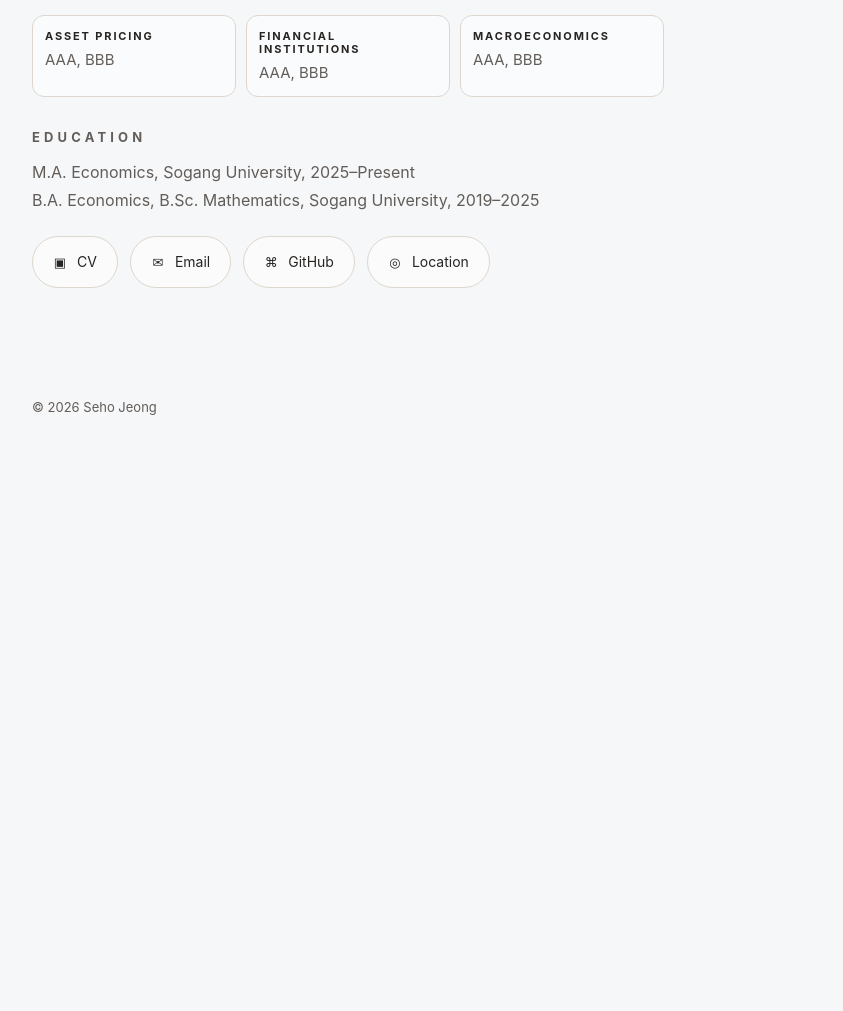
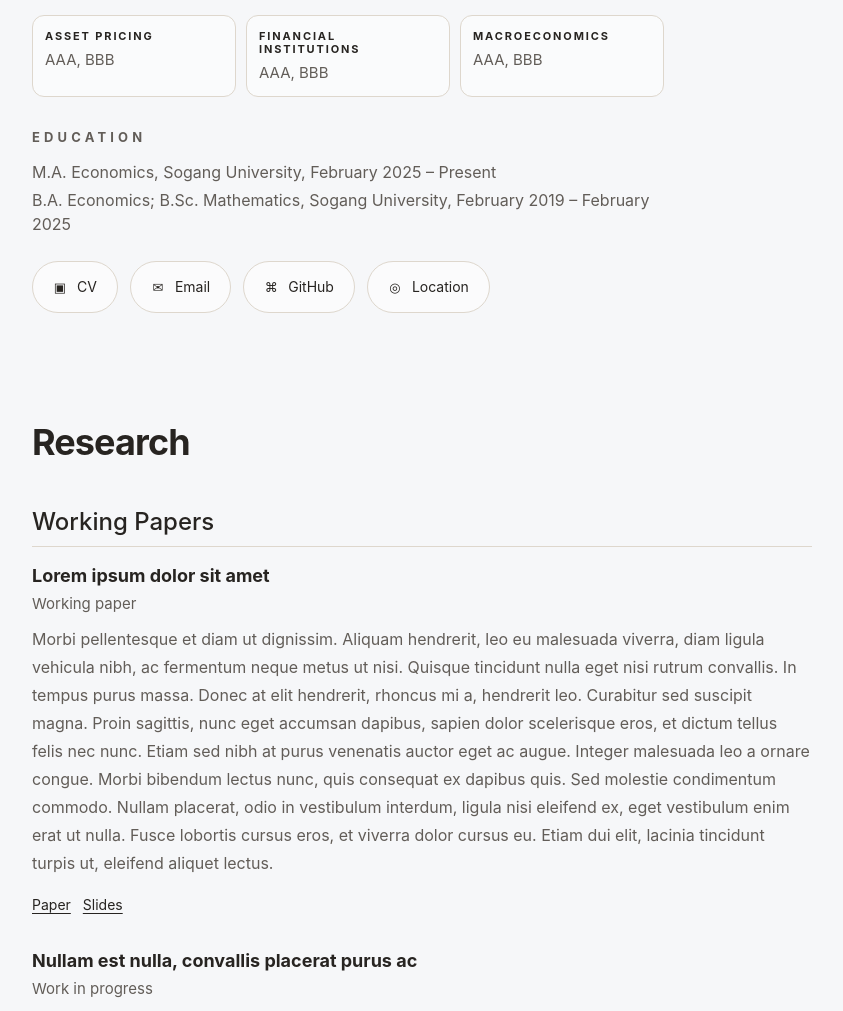
Before and after one commit to jeong-seho/jeong-seho.github.io, a Jekyll site: the page built from index.md, in a window 1280 px wide and 1400 px high, cut to the strip 389-1400 px from the top of the window. Shown: the whole strip, without its empty margins (68-911 px from the left). Built offline with Jekyll 4.4.1, drawn with Linux system fonts in a browser that asks for light colours; some web fonts are replaced; some of the changed text lies outside the part shown.

Commit message:
Design updates

```diff
--- a/_config.yml
+++ b/_config.yml
@@ -7,6 +7,6 @@
 
 nav:
   - title: Home
-    url: /
+    url: "#home"
   - title: Research
-    url: /research/
+    url: "#research"
--- a/_includes/nav.html
+++ b/_includes/nav.html
@@ -1,10 +1,8 @@
 <header class="site-header">
     <div class="nav-wrap">
-        <!-- <a class="site-title" href="{{ '/' | relative_url }}">{{ site.title }}</a> -->
-
         <nav class="nav">
             {% for item in site.nav %}
-                <a href="{{ item.url | relative_url }}" class="{% if page.url == item.url %}active{% endif %}">
+                <a href="{{ item.url }}">
                     {{ item.title }}
                 </a>
             {% endfor %}
--- a/assets/css/style.css
+++ b/assets/css/style.css
@@ -1,6 +1,5 @@
 /* ============================================================
     Academic Website CSS
-    Minimal two-column homepage inspired by Qiwei He's layout
 ============================================================ */
 
 
@@ -48,6 +47,7 @@
 html {
     margin: 0;
     padding: 0;
+    scroll-behavior: smooth;
 }
 
 body {
@@ -83,6 +83,10 @@
 ============================================================ */
 
 .site-header {
+    position: sticky;
+    top: 0;
+    z-index: 100;
+
     background: var(--page-bg);
 }
 
@@ -139,6 +143,10 @@
     max-width: var(--site-width);
     margin: 0 auto;
     padding: 18px 20px 72px;
+}
+
+.page-section {
+    scroll-margin-top: 90px;
 }
 
 .footer {
@@ -371,22 +379,24 @@
     For Research / Teaching / Service / Miscellaneous
 ============================================================ */
 
-.content-page {
+.content-section {
     max-width: 780px;
+    margin-top: 96px;
+    padding-top: 12px;
 }
 
-.content-page h1 {
+.content-section h1 {
     margin: 0 0 30px;
 
     color: var(--text-main);
-    font-family: var(--font-serif);
-    font-size: 38px;
-    font-weight: 600;
+    font-family: var(--font-sans);
+    font-size: 36px;
+    font-weight: 700;
     line-height: 1.2;
     letter-spacing: -0.025em;
 }
 
-.content-page h2 {
+.content-section h2 {
     margin: 42px 0 16px;
     padding-bottom: 8px;
 
@@ -399,7 +409,7 @@
     line-height: 1.3;
 }
 
-.content-page h3 {
+.content-section h3 {
     margin: 28px 0 6px;
 
     color: var(--text-main);
@@ -409,15 +419,15 @@
     line-height: 1.35;
 }
 
-.content-page p,
-.content-page li {
+.content-section p,
+.content-section li {
     color: var(--text-muted);
     font-family: var(--font-serif);
     font-size: 16px;
     line-height: 1.75;
 }
 
-.content-page ul {
+.content-section ul {
     padding-left: 22px;
 }
 
--- a/index.md
+++ b/index.md
@@ -4,7 +4,9 @@
 permalink: /
 ---
 
-<section class="home-hero">
+<!-- HOME SECTION -->
+
+<section id="overview" class="home-hero page-section">
     <div class="home-main">
         <h1 class="home-name">Seho Jeong</h1>
 
@@ -17,55 +19,55 @@
         </p>
 
         <section class="home-block">
-        <h2 class="block-title">Research Interests</h2>
+            <h2 class="block-title">Research Interests</h2>
 
-        <div class="interest-grid">
-            <div class="interest-card">
-            <div class="interest-title">Asset Pricing</div>
-            <div class="interest-text">AAA, BBB</div>
+            <div class="interest-grid">
+                <div class="interest-card">
+                    <div class="interest-title">Asset Pricing</div>
+                    <div class="interest-text">AAA, BBB</div>
+                </div>
+
+                <div class="interest-card">
+                    <div class="interest-title">Financial Institutions</div>
+                    <div class="interest-text">AAA, BBB</div>
+                </div>
+
+                <div class="interest-card">
+                    <div class="interest-title">Macroeconomics</div>
+                    <div class="interest-text">AAA, BBB</div>
+                </div>
             </div>
-
-            <div class="interest-card">
-            <div class="interest-title">Financial Institutions</div>
-            <div class="interest-text">AAA, BBB</div>
-            </div>
-
-            <div class="interest-card">
-            <div class="interest-title">Macroeconomics</div>
-            <div class="interest-text">AAA, BBB</div>
-            </div>
-        </div>
         </section>
 
         <section class="home-block">
-        <h2 class="block-title">Education</h2>
+            <h2 class="block-title">Education</h2>
 
-        <div class="education-list">
-            <p>M.A. Economics, Sogang University, 2025–Present</p>
-            <p>B.A. Economics, B.Sc. Mathematics, Sogang University, 2019–2025</p>
-        </div>
+            <div class="education-list">
+                <p>M.A. Economics, Sogang University, February 2025 – Present</p>
+                <p>B.A. Economics; B.Sc. Mathematics, Sogang University, February 2019 – February 2025</p>
+            </div>
         </section>
 
         <div class="button-row">
-        <a class="home-button" href="/assets/cv/cv.pdf">
-            <span class="button-icon">▣</span>
-            <span>CV</span>
-        </a>
+            <a class="home-button" href="/assets/cv/cv.pdf">
+                <span class="button-icon">▣</span>
+                <span>CV</span>
+            </a>
 
-        <a class="home-button" href="mailto:seho6549@gmail.com">
-            <span class="button-icon">✉</span>
-            <span>Email</span>
-        </a>
+            <a class="home-button" href="mailto:seho6549@gmail.com">
+                <span class="button-icon">✉</span>
+                <span>Email</span>
+            </a>
 
-        <a class="home-button" href="https://github.com/seho6549">
-            <span class="button-icon">⌘</span>
-            <span>GitHub</span>
-        </a>
+            <a class="home-button" href="https://github.com/seho6549">
+                <span class="button-icon">⌘</span>
+                <span>GitHub</span>
+            </a>
 
-        <a class="home-button" href="#">
-            <span class="button-icon">◎</span>
-            <span>Location</span>
-        </a>
+            <a class="home-button" href="#">
+                <span class="button-icon">◎</span>
+                <span>Location</span>
+            </a>
         </div>
     </div>
 
@@ -73,3 +75,45 @@
         <img src="/assets/img/profile.jpeg" alt="Seho Jeong" class="home-photo">
     </aside>
 </section>
+
+
+<!-- RESEARCH SECTION -->
+
+<section id="research" class="content-section page-section">
+    <h1>Research</h1>
+
+    <h2>Working Papers</h2>
+
+    <div class="paper">
+        <div class="paper-title">
+            Lorem ipsum dolor sit amet
+        </div>
+
+        <div class="paper-authors">
+            Working paper
+        </div>
+
+        <p class="paper-abstract">
+            Morbi pellentesque et diam ut dignissim. Aliquam hendrerit, leo eu malesuada viverra, diam ligula vehicula nibh, ac fermentum neque metus ut nisi. Quisque tincidunt nulla eget nisi rutrum convallis. In tempus purus massa. Donec at elit hendrerit, rhoncus mi a, hendrerit leo. Curabitur sed suscipit magna. Proin sagittis, nunc eget accumsan dapibus, sapien dolor scelerisque eros, et dictum tellus felis nec nunc. Etiam sed nibh at purus venenatis auctor eget ac augue. Integer malesuada leo a ornare congue. Morbi bibendum lectus nunc, quis consequat ex dapibus quis. Sed molestie condimentum commodo. Nullam placerat, odio in vestibulum interdum, ligula nisi eleifend ex, eget vestibulum enim erat ut nulla. Fusce lobortis cursus eros, et viverra dolor cursus eu. Etiam dui elit, lacinia tincidunt turpis ut, eleifend aliquet lectus.
+        </p>
+
+        <div class="paper-links">
+            <a href="#">Paper</a>
+            <a href="#">Slides</a>
+        </div>
+    </div>
+
+    <div class="paper">
+        <div class="paper-title">
+            Nullam est nulla, convallis placerat purus ac
+        </div>
+
+        <div class="paper-authors">
+            Work in progress
+        </div>
+
+        <p class="paper-abstract">
+            Quisque accumsan vulputate erat id cursus. Etiam porttitor viverra mi, id mattis metus. Sed aliquam neque purus, sit amet suscipit mi posuere vitae. Proin ullamcorper risus quis ex tristique scelerisque. Aliquam efficitur commodo nisi vel sollicitudin. Donec pretium erat lorem, eu lacinia nisi gravida at. Donec facilisis ullamcorper dui quis fermentum. Mauris pharetra justo arcu, rhoncus vestibulum urna laoreet non. Nam consectetur sapien nec enim viverra pulvinar. Aliquam tincidunt convallis urna sit amet placerat. Fusce pretium dictum dapibus. Nunc varius pulvinar lorem, non mattis urna sagittis sed. Nullam vel felis dignissim, eleifend libero in, volutpat quam. Pellentesque habitant morbi tristique senectus et netus et malesuada fames ac turpis egestas. Ut cursus lectus quam, in porttitor libero dictum eget. Phasellus imperdiet sapien et odio lacinia, in porta nunc malesuada.
+        </p>
+    </div>
+</section>
```
Also changed, not shown: research.md (deleted, +0 -37 lines), 2 other files.
